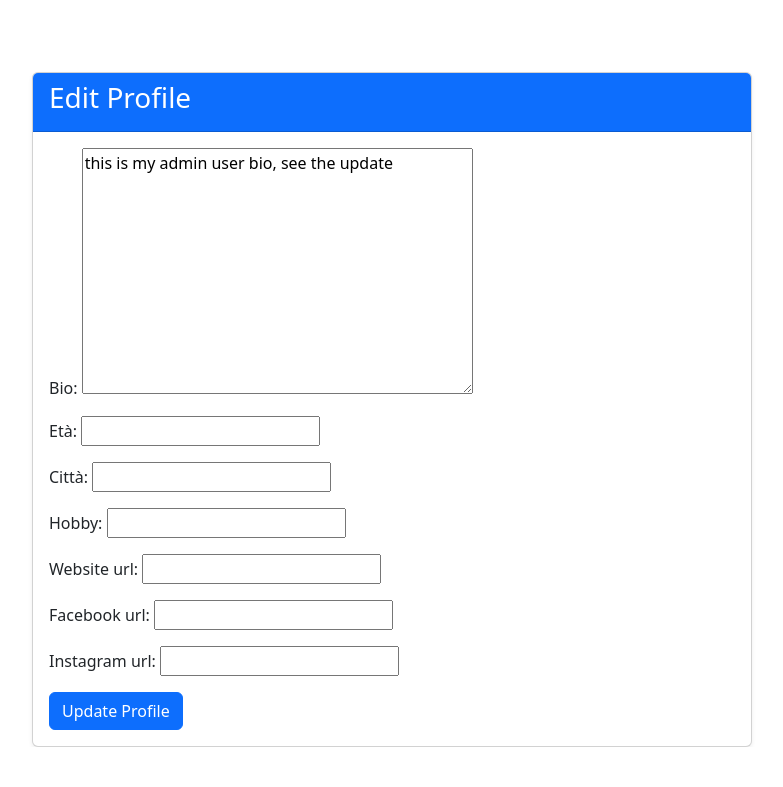
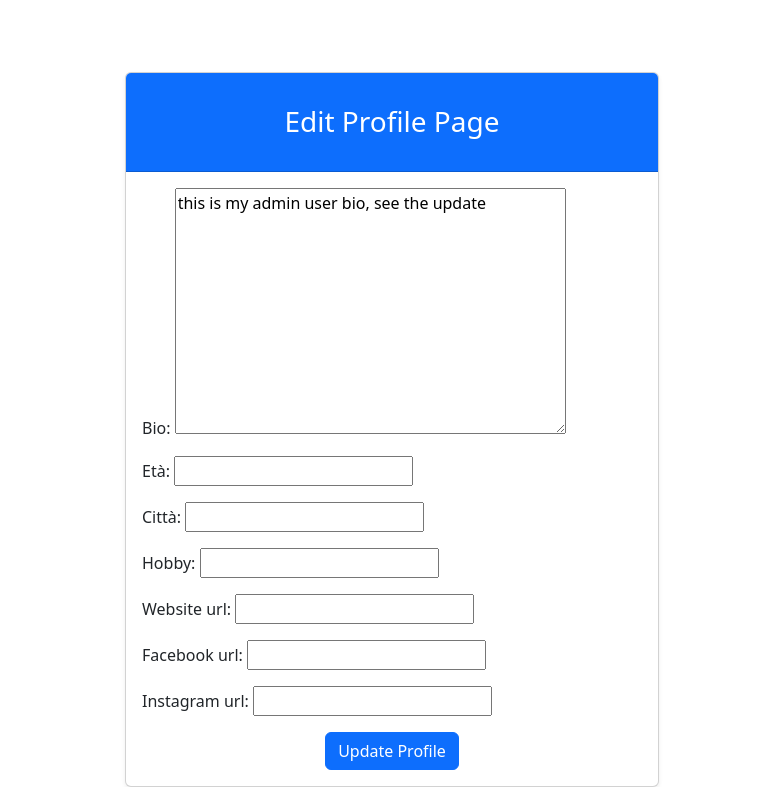
Before and after one commit to mazzocchi7053622/BlogPPM, a Django app: page /members/1/edit_profile_page/ in a window 1280 px wide. Shown: the part 72-859 px from the top of the page, without its empty margins (248-1031 px from the left). Before the commit the page ends 819 px from the top, so only its background shows below. Run offline with Django 5.2, Linux system fonts and the light colour scheme; a user stored in the database is signed in; data comes from the database, SQL or seed files in the repository; some libraries are stand-ins or nearby versions.

Commit message:
Update edit_profile_page.html

```diff
--- a/members/templates/registration/edit_profile_page.html
+++ b/members/templates/registration/edit_profile_page.html
@@ -6,16 +6,18 @@
     {% if user.id == profile.user.id %}
         <div class="container mt-5">
             <div class="row justify-content-center">
-                <div class="col-md-8">
+                <div class="col-md-6">
                     <div class="card shadow-sm">
                         <div class="card-header bg-primary text-white">
-                            <h3>Edit Profile</h3>
+                            <h3 class="text-center my-4">Edit Profile Page</h3>
                         </div>
                         <div class="card-body">
                             <form method="POST">
                                 {% csrf_token %}
                                 {{ form.as_p }}
-                                <button type="submit" class="btn btn-primary btn-block">Update Profile</button>
+                                <div class="text-center mt-3">
+                                    <button type="submit" class="btn btn-primary btn-block">Update Profile</button>
+                                </div>
                             </form>
                         </div>
                     </div>
@@ -25,7 +27,7 @@
     {% else %}
         <div class="container mt-5">
             <div class="row justify-content-center">
-                <div class="col-md-8">
+                <div class="col-md-6">
                     <div class="alert alert-danger" role="alert">
                         You're not allowed here!
                     </div>
@@ -36,7 +38,7 @@
 {% else %}
     <div class="container mt-5">
         <div class="row justify-content-center">
-            <div class="col-md-8">
+            <div class="col-md-6">
                 <div class="alert alert-danger" role="alert">
                     You're not allowed here!
                 </div>
```
